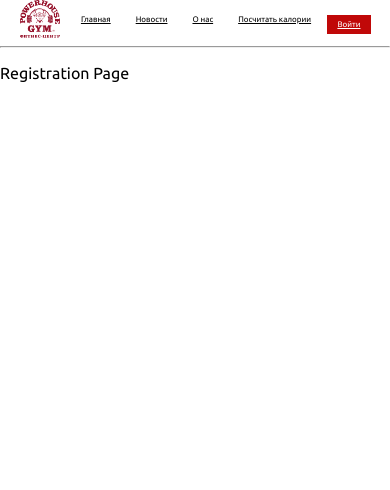
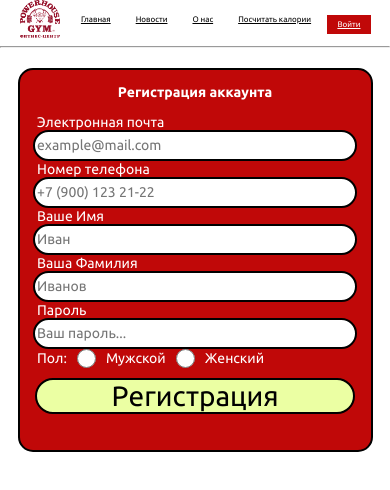
Before and after one commit to sdobrimutrom/project-app, a React (Create React App) app: page /signin in a window 390 px wide. Shown: the top 490 px of the page. Built offline with nearby package versions, Linux system fonts and the light colour scheme.

Commit message:
registration form + mobile adaptation

```diff
--- /dev/null
+++ b/src/components/RegistrationPage/Registration.css
@@ -0,0 +1,154 @@
+.registration-form {
+    justify-self: center;
+    width: 50%;
+    height: auto;
+    display: flex;
+    flex-direction: column;
+    background-color: #C00808;
+    border-radius: 15px;
+    border: solid 2px black;
+    margin-top: 5%;
+}
+
+.registration-form h3 {
+    text-align: center;
+    color: white;
+    font-size: 32px;
+}
+
+.registration-form form {
+    display: flex;
+    flex-direction: column;
+    justify-content: center;
+}
+
+.registration-form label {
+    color: white;
+    font-size: 28px;
+    width: 60%;
+}
+
+.registration-form input {
+    width: 60%;
+    height: 4vh;
+    border: solid 2px black;
+    border-radius: 50px;
+    font-size: 28px;
+}
+
+.sex-input {
+    display: flex;
+    flex-direction: row;
+    width: 60%;
+    justify-self: start;
+    justify-content: start;
+    align-items: center;
+}
+.sex-input label {
+    width: auto;
+}
+
+.sex-input input {
+    width: 25px;
+    height: 25px;
+    margin: 0 10px;
+}
+
+.registration-btn {
+    text-decoration: none;
+    width: 60%;
+    border: solid 2px black;
+    border-radius: 50px;
+    text-align: center;
+    color: black;
+    font-size: 36px;
+    margin: 44px 0;
+    background-color: #EBFFA3;
+}
+
+.registration-form a:hover {
+    background-color: #C00808;
+    color: white;
+}
+
+@media all and (min-width: 760px) and (max-width: 979px) {
+    .registration-form h3 {
+        font-size: 32px;
+    }
+
+    .registration-form label {
+        font-size: 28px;
+        width: 70%;
+    }
+
+    #femail, #fpass, #ftel, #ffname, #fsname {
+        width: 70%;
+    }
+
+    .registration-form {
+        width: 70%;
+    }
+
+    .sex-input {
+        width: 70%;
+    }
+
+    .sex-input label {
+        width: auto;
+    }
+
+    .registration-form a {
+        width: 70%;
+    }
+}
+
+@media all and (min-width: 360px) and (max-width: 759px) {
+    .registration-form {
+        width: 90%;
+        height: 45vh;
+    }
+
+    .registration-form h3 {
+        font-size: 14px;
+    }
+
+    .sex-input {
+        width: 90%;
+    }
+
+    .registration-form a {
+        width: 90%;
+        font-size: 28px;
+    }
+
+    .registration-form label {
+        font-size: 14px;
+        width: 90%;
+    }
+
+    .registration-form input {
+        font-size: 14px;
+        height: 25px;
+    }
+
+    #femail, #fpass, #ftel, #ffname, #fsname {
+        width: 90%;
+    }
+
+    .sex-input input {
+        width: 19px;
+        height: 19px;
+    }
+
+    .sex-input {
+        align-items: center;
+    }
+
+    .sex-input label {
+        width: auto;
+    }
+
+    .registration-btn {
+        margin: 10px 0;
+    }
+}
--- a/src/components/RegistrationPage/RegistrationPage.jsx
+++ b/src/components/RegistrationPage/RegistrationPage.jsx
@@ -1,11 +1,41 @@
 import React from "react";
 import Header from "../Header/Header";
+import "./Registration.css"
 
 function RegistrationPage() {
     return (
         <div>
             <Header/>
-            <p>Registration Page</p>
+            <div className="registration-form">
+                <h3>Регистрация аккаунта</h3>
+
+                <form>
+                    <label for="femail">Электронная почта</label>
+                    <input type="email" id="femail" name="femail" placeholder="example@mail.com" required/>
+
+                    <label for="ftel">Номер телефона</label>
+                    <input type="tel" id="ftel" name="ftel" placeholder="+7 (900) 123 21-22" required/>
+
+                    <label for="ffname">Ваше Имя</label>
+                    <input type="text" id="ffname" name="ffname" placeholder="Иван" required/>
+
+                    <label for="fsname">Ваша Фамилия</label>
+                    <input type="text" id="fsname" name="fsname" placeholder="Иванов" required/>
+
+                    <label for="fpass">Пароль</label>
+                    <input type="password" id="fpass" name="fpass" placeholder="Ваш пароль..." required/>
+
+                    <div className="sex-input">
+                        <label for="fsex">Пол:</label>
+                        <input type="radio" value="man" id="man-checkbox" name="sex" required/>
+                        <label for="man-checkbox">Мужской</label>
+                        <input type="radio" value="woman" id="woman-checkbox" name="sex" required/>
+                        <label for="woman-checkbox">Женский</label>
+                    </div>
+
+                    <a href="/signin" className="registration-btn">Регистрация</a>
+                </form>
+            </div>
         </div>
     );
 }
```
